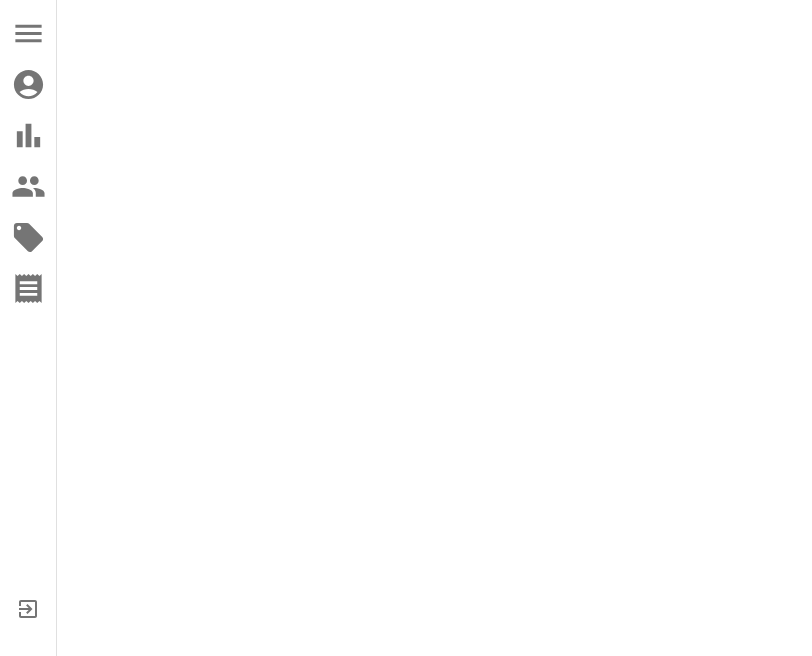
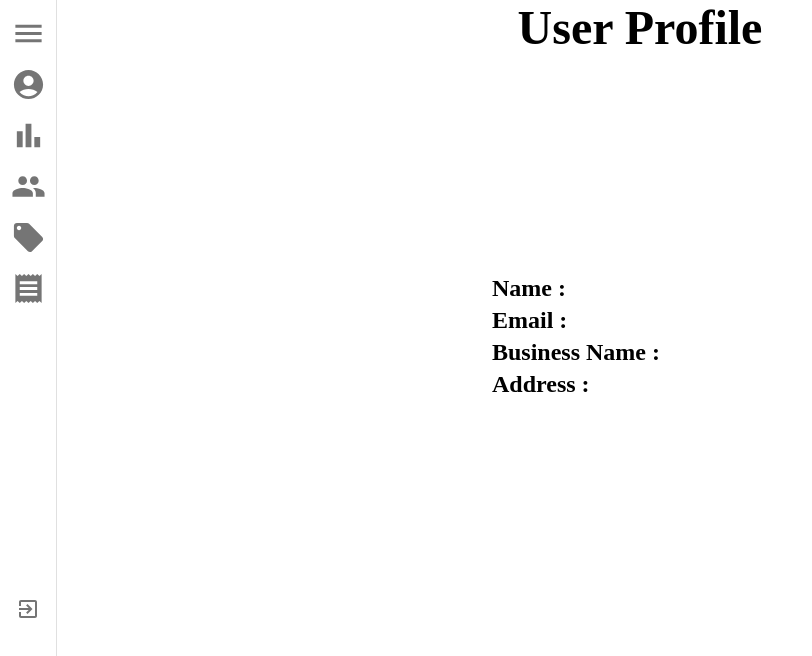
Before and after one commit to MohammedSadhiq/billingApp_materialUI, a React (Create React App) app: page /user in a window 1280 px wide. Shown: the top 656 px of the page, without its empty margins (0-812 px from the left). Built offline with nearby package versions, Linux system fonts and the light colour scheme; no server answers; sample sign-in values are in the browser's storage.

Commit message:
added user details functionaliy

```diff
--- a/src/components/Navbar/Navbar.js
+++ b/src/components/Navbar/Navbar.js
@@ -7,6 +7,7 @@ import Drawer from './Drawer';
 import HomePage from '../HomePage/HomePage';
 import LoginRegisterPage from '../HomePage/LoginRegisterPage';
 import PrivateRoute from './PrivateRoute'
+import UserPage from '../userPage/UserPage';
 
 function Navbar(props) {
 
@@ -33,7 +34,7 @@ function Navbar(props) {
         render = {(props)=>{return isLoggedIn ?   <Redirect to='/user' /> : <LoginRegisterPage {...props}/>}}
         />
 
-
+        <PrivateRoute path='/user' component={UserPage} exact={true}/>
     </div>
   )
 }
--- /dev/null
+++ b/src/components/userPage/UserPage.js
@@ -0,0 +1,44 @@
+import { Container,Box,Typography,makeStyles } from '@material-ui/core';
+import React from 'react';
+import {useSelector} from 'react-redux';
+
+const useStyle = makeStyles({
+    title : {
+        fontWeight : 600
+    },
+    keys : {
+        fontWeight : 700
+    }
+})
+
+
+function UserPage() {
+
+    const userDetails = useSelector(state=>state.user);
+    const classes = useStyle();
+
+
+  return (
+    <Container maxWidth='sm'>
+        <Box>
+            <Typography variant='h3' className={classes.title} align='center'>User Profile</Typography>
+        </Box>
+        <Box display='flex' flexDirection='row' variant='h3' justifyContent='space-evenly' alignItems='center' height='70vh'>
+        <Box>
+            <Typography className ={classes.keys} variant='h5'>Name :</Typography>
+            <Typography className ={classes.keys} variant='h5'>Email :</Typography>
+            <Typography className ={classes.keys} variant='h5'>Business Name :</Typography>
+            <Typography className ={classes.keys} variant='h5'>Address :</Typography>
+        </Box>
+        <Box>
+            <Typography variant='h5'>{userDetails.username}</Typography>
+            <Typography variant='h5'>{userDetails.email}</Typography>
+            <Typography variant='h5'>{userDetails.businessName}</Typography>
+            <Typography variant='h5'>{userDetails.address}</Typography>
+        </Box>
+        </Box>
+    </Container>
+  )
+}
+
+export default UserPage
```
